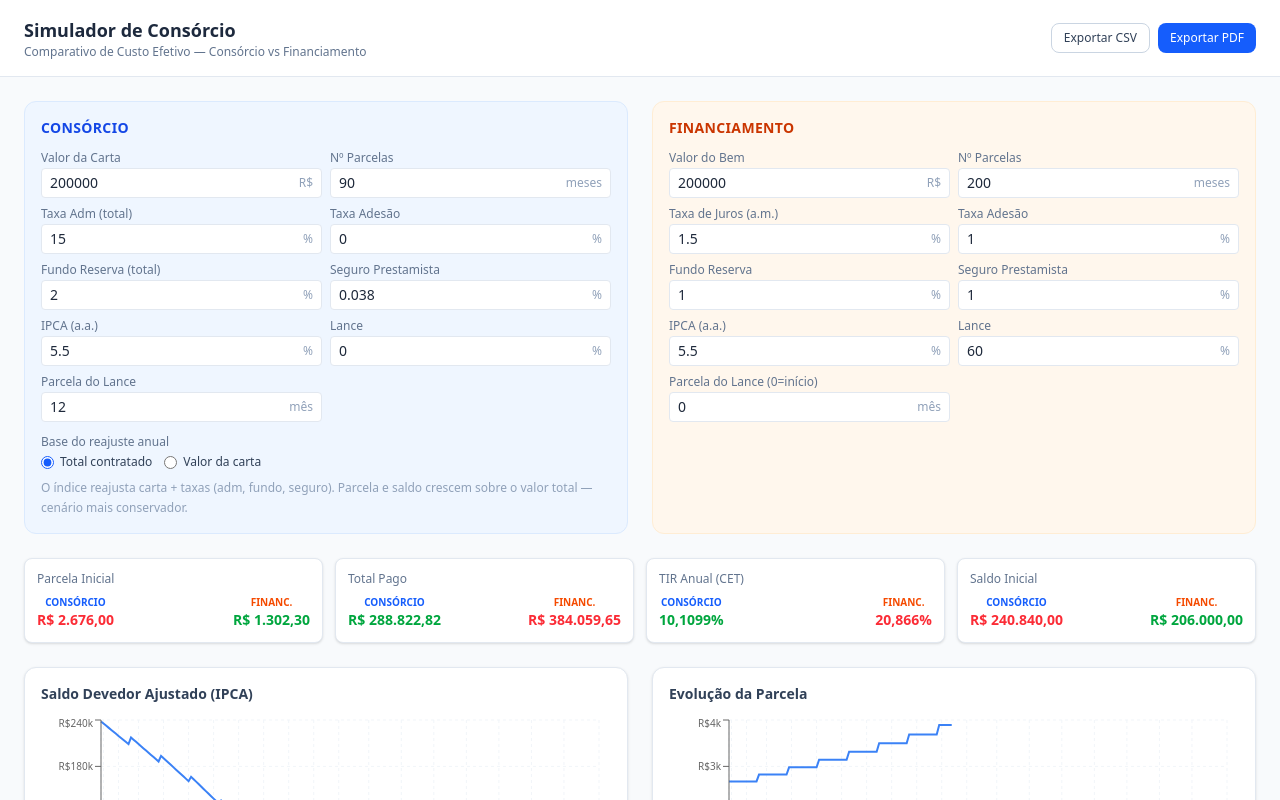
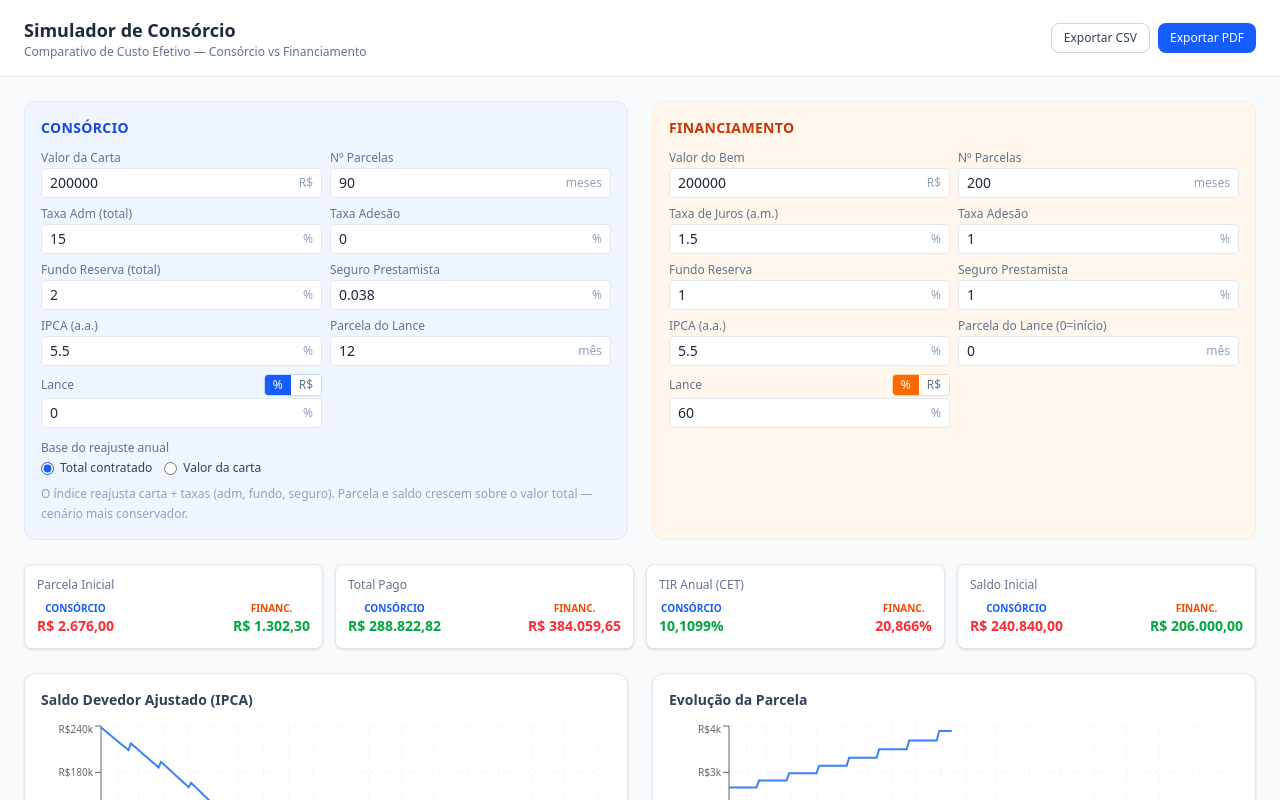
Before and after one commit to SetUp-Assessoria/cet-consorcio, a React (Vite) app: page / in a window 1280 px wide. Shown: the top 800 px of the page. Built offline with nearby package versions, Linux system fonts and the light colour scheme.

Commit message:
feat: toggle lance percentual/financeiro (R$) em consórcio e financiamento

```diff
--- a/src/components/InputPanel.tsx
+++ b/src/components/InputPanel.tsx
@@ -1,4 +1,4 @@
-import type { BaseReajuste, ConsorcioParams, FinanciamentoParams } from '../domain/types'
+import type { BaseReajuste, LanceMode, ConsorcioParams, FinanciamentoParams } from '../domain/types'
 
 type FieldDef = {
   key: string
@@ -18,7 +18,6 @@ const CONSORCIO_FIELDS: FieldDef[] = [
   { key: 'fundoReserva', label: 'Fundo Reserva (total)', unit: '%', step: 0.001, min: 0, max: 0.1, isPercent: true },
   { key: 'seguro', label: 'Seguro Prestamista', unit: '%', step: 0.00001, min: 0, max: 0.01, isPercent: true },
   { key: 'ipca', label: 'IPCA (a.a.)', unit: '%', step: 0.001, min: 0, max: 0.3, isPercent: true },
-  { key: 'lance', label: 'Lance', unit: '%', step: 0.01, min: 0, max: 1, isPercent: true },
   { key: 'parcelaLance', label: 'Parcela do Lance', unit: 'mês', step: 1, min: 1, max: 240 },
 ]
 
@@ -30,7 +29,6 @@ const FINANCIAMENTO_FIELDS: FieldDef[] = [
   { key: 'fundoReserva', label: 'Fundo Reserva', unit: '%', step: 0.001, min: 0, max: 0.1, isPercent: true },
   { key: 'seguro', label: 'Seguro Prestamista', unit: '%', step: 0.001, min: 0, max: 0.1, isPercent: true },
   { key: 'ipca', label: 'IPCA (a.a.)', unit: '%', step: 0.001, min: 0, max: 0.3, isPercent: true },
-  { key: 'lance', label: 'Lance', unit: '%', step: 0.01, min: 0, max: 1, isPercent: true },
   { key: 'parcelaLance', label: 'Parcela do Lance (0=início)', unit: 'mês', step: 1, min: 0, max: 360 },
 ]
 
@@ -60,6 +58,70 @@ function Campo({ field, value, onChange }: { field: FieldDef; value: number; onC
   )
 }
 
+function CampoLance({
+  lanceMode,
+  lance,
+  accentClass,
+  borderClass,
+  onModeChange,
+  onLanceChange,
+}: {
+  lanceMode: LanceMode
+  lance: number
+  accentClass: string
+  borderClass: string
+  onModeChange: (m: LanceMode) => void
+  onLanceChange: (v: number) => void
+}) {
+  const isPercent = lanceMode === 'percentual'
+  const displayVal = isPercent ? +(lance * 100).toFixed(4) : lance
+
+  return (
+    <div className="flex flex-col gap-0.5">
+      <div className="flex items-center justify-between">
+        <label className="text-xs font-medium text-slate-500">Lance</label>
+        <div className={`flex rounded border ${borderClass} overflow-hidden text-xs`}>
+          {(['percentual', 'financeiro'] as LanceMode[]).map((m) => (
+            <button
+              key={m}
+              type="button"
+              onClick={() => {
+                if (m === lanceMode) return
+                // Reset lance to 0 when switching mode to avoid nonsensical values
+                onLanceChange(0)
+                onModeChange(m)
+              }}
+              className={`px-2 py-0.5 transition-colors ${
+                lanceMode === m
+                  ? `${accentClass} text-white font-medium`
+                  : 'bg-white text-slate-500 hover:bg-slate-50'
+              }`}
+            >
+              {m === 'percentual' ? '%' : 'R$'}
+            </button>
+          ))}
+        </div>
+      </div>
+      <div className="flex items-center gap-1 rounded border border-slate-200 bg-white px-2 py-1 focus-within:border-blue-400">
+        <input
+          type="number"
+          step={isPercent ? 0.01 : 1000}
+          min={0}
+          max={isPercent ? 100 : undefined}
+          value={displayVal}
+          onChange={(e) => {
+            const raw = parseFloat(e.target.value)
+            if (isNaN(raw)) return
+            onLanceChange(isPercent ? raw / 100 : raw)
+          }}
+          className="w-full min-w-0 bg-transparent text-sm outline-none"
+        />
+        <span className="shrink-0 text-xs text-slate-400">{isPercent ? '%' : 'R$'}</span>
+      </div>
+    </div>
+  )
+}
+
 interface Props {
   consorcioParams: ConsorcioParams
   onConsorcioChange: (p: ConsorcioParams) => void
@@ -82,6 +144,14 @@ export function InputPanel({ consorcioParams, onConsorcioChange, financiamentoPa
               onChange={(v) => onConsorcioChange({ ...consorcioParams, [f.key]: v })}
             />
           ))}
+          <CampoLance
+            lanceMode={consorcioParams.lanceMode}
+            lance={consorcioParams.lance}
+            accentClass="bg-blue-600"
+            borderClass="border-blue-200"
+            onModeChange={(m) => onConsorcioChange({ ...consorcioParams, lanceMode: m, lance: 0 })}
+            onLanceChange={(v) => onConsorcioChange({ ...consorcioParams, lance: v })}
+          />
         </div>
 
         {/* Seletor de base do reajuste anual */}
@@ -125,6 +195,14 @@ export function InputPanel({ consorcioParams, onConsorcioChange, financiamentoPa
               onChange={(v) => onFinanciamentoChange({ ...financiamentoParams, [f.key]: v })}
             />
           ))}
+          <CampoLance
+            lanceMode={financiamentoParams.lanceMode}
+            lance={financiamentoParams.lance}
+            accentClass="bg-orange-500"
+            borderClass="border-orange-200"
+            onModeChange={(m) => onFinanciamentoChange({ ...financiamentoParams, lanceMode: m, lance: 0 })}
+            onLanceChange={(v) => onFinanciamentoChange({ ...financiamentoParams, lance: v })}
+          />
         </div>
       </div>
     </div>
--- a/src/domain/consorcio.ts
+++ b/src/domain/consorcio.ts
@@ -4,7 +4,7 @@ import { irr, npv } from './financeiro'
 export function calcularConsorcio(p: ConsorcioParams): ResultadoSimulacao {
   const fatorCustas = p.taxaAdm + p.taxaAdesao + p.fundoReserva + p.seguro * p.parcelas
   const totalContratado = p.valorCarta * (1 + fatorCustas)
-  const valorLance = totalContratado * p.lance
+  const valorLance = p.lanceMode === 'financeiro' ? p.lance : totalContratado * p.lance
   const parcelaInicial = totalContratado / p.parcelas
 
   // Saldo rastreado em dois componentes para aplicar reajuste seletivo
--- a/src/domain/financiamento.ts
+++ b/src/domain/financiamento.ts
@@ -4,7 +4,7 @@ import { pmt, irr, npv } from './financeiro'
 export function calcularFinanciamento(p: FinanciamentoParams): ResultadoSimulacao {
   const custas = p.taxaAdesao + p.fundoReserva + p.seguro
   const saldoInicial = p.valorCarta * (1 + custas)
-  const valorLance = saldoInicial * p.lance
+  const valorLance = p.lanceMode === 'financeiro' ? p.lance : saldoInicial * p.lance
 
   // Saldo após lance automático (aplicado antes das parcelas)
   const saldoAposLance = Math.max(0, saldoInicial - valorLance)
--- a/src/domain/types.ts
+++ b/src/domain/types.ts
@@ -1,4 +1,6 @@
 export type BaseReajuste = 'totalContratado' | 'valorCarta'
+
+export type LanceMode = 'percentual' | 'financeiro'
 
 export interface ConsorcioParams {
   valorCarta: number
@@ -8,9 +10,10 @@ export interface ConsorcioParams {
   fundoReserva: number
   seguro: number
   ipca: number
-  lance: number
+  lance: number        // fração (0–1) se percentual; R$ absoluto se financeiro
+  lanceMode: LanceMode
   parcelaLance: number
-  baseReajuste: BaseReajuste  // define se o reajuste anual incide sobre o total contratado ou só sobre o valor da carta
+  baseReajuste: BaseReajuste
 }
 
 export interface FinanciamentoParams {
@@ -21,7 +24,8 @@ export interface FinanciamentoParams {
   fundoReserva: number  // % ex: 0.01
   seguro: number        // % ex: 0.01
   ipca: number          // % a.a.
-  lance: number         // % ex: 0.60
+  lance: number         // fração (0–1) se percentual; R$ absoluto se financeiro
+  lanceMode: LanceMode
   parcelaLance: number  // mês (0 = sem lance)
 }
 
--- a/src/hooks/useSimulacao.ts
+++ b/src/hooks/useSimulacao.ts
@@ -12,6 +12,7 @@ export const DEFAULT_CONSORCIO: ConsorcioParams = {
   seguro: 0.00038,
   ipca: 0.055,
   lance: 0,
+  lanceMode: 'percentual',
   parcelaLance: 12,
   baseReajuste: 'totalContratado',
 }
@@ -25,6 +26,7 @@ export const DEFAULT_FINANCIAMENTO: FinanciamentoParams = {
   seguro: 0.01,
   ipca: 0.055,
   lance: 0.60,
+  lanceMode: 'percentual',
   parcelaLance: 0,
 }
 
```
Also changed, not shown: 1 other file (tests, documents, lock files or other folders).
